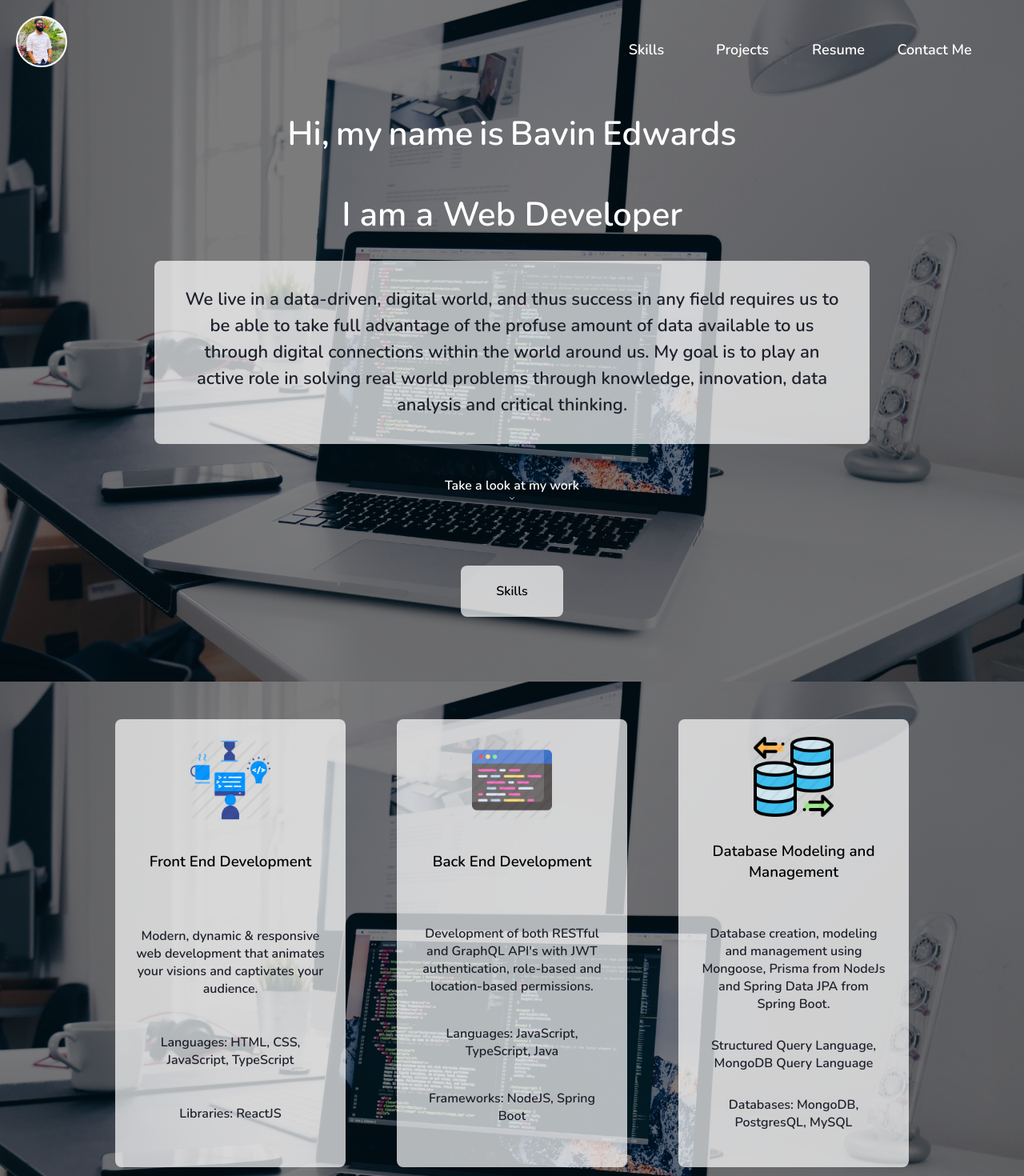
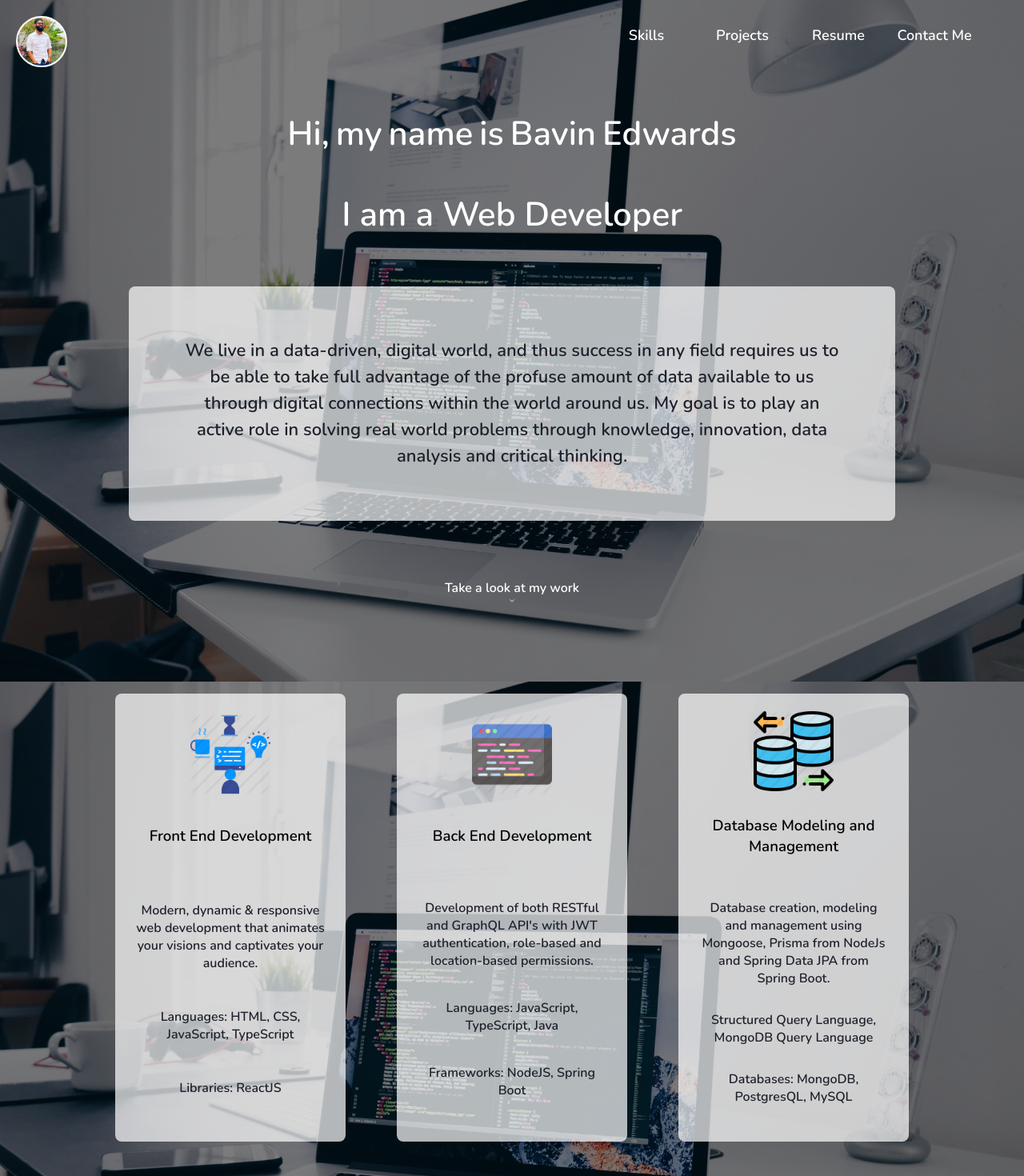
Before and after one commit to zerico007/profile, a React (Create React App) app: page / in a window 1280 px wide. Shown: the top 1470 px of the page at 80% size. Built offline with nearby package versions, Linux system fonts and the light colour scheme.

Commit message:
lots of stuff animate on scroll

```diff
--- a/package.json
+++ b/package.json
@@ -14,6 +14,7 @@
     "react-beforeunload": "^2.4.0",
     "react-dom": "^17.0.1",
     "react-feather": "^2.0.9",
+    "react-intersection-observer": "^8.32.0",
     "react-router": "^5.2.0",
     "react-router-dom": "^5.2.0",
     "react-scripts": "4.0.3",
--- a/src/components/App.js
+++ b/src/components/App.js
@@ -49,6 +49,8 @@ const HeaderDiv = styled.div`
 const Wrapper = styled.div`
   width: 100%;
   height: auto;
+  padding-bottom: 2rem;
+  min-height: 20rem;
 `;
 
 function Header({ head }) {
@@ -60,6 +62,10 @@ function App() {
   const [tablet, setTablet] = useState(false);
   const [orientation, setOrientation] = useState("landscape");
   const [route, setRoute] = useState("home");
+  const [showProjects, setShowProjects] = useState(false);
+  const [showSkills, setShowSkills] = useState(false);
+  const [showResume, setShowResume] = useState(false);
+  const [showContacts, setShowContacts] = useState(false);
 
   smoothscroll.polyfill();
 
@@ -118,6 +124,23 @@ function App() {
     });
   };
 
+  let options = {};
+
+  const createNewObserver = (setter) => {
+    return new IntersectionObserver((entries) => {
+      entries.forEach((entry) => {
+        if (entry.isIntersecting) {
+          setter(true);
+        }
+      });
+    }, options);
+  };
+
+  const projectsObserver = createNewObserver(setShowProjects);
+  const skillsObserver = createNewObserver(setShowSkills);
+  const resumeObserver = createNewObserver(setShowResume);
+  const contactsObserver = createNewObserver(setShowContacts);
+
   useEffect(() => {
     window.addEventListener("resize", checkIfMobileOrTablet);
     return () => window.removeEventListener("resize", checkIfMobileOrTablet);
@@ -134,7 +157,11 @@ function App() {
 
   useEffect(() => {
     isPortrait() ? setOrientation("portrait") : setOrientation("landscape");
-  }, []);
+    projectsObserver.observe(projects.current);
+    skillsObserver.observe(skills.current);
+    resumeObserver.observe(resume.current);
+    contactsObserver.observe(contacts.current);
+  });
 
   useEffect(() => {
     handleRouteScrolls();
@@ -142,7 +169,7 @@ function App() {
 
   return (
     <>
-      <ContainerDiv>
+      <ContainerDiv className="container">
         <Background />
         <NavBar
           mobile={mobile}
@@ -152,21 +179,20 @@ function App() {
         />
         <UpButton scrollToTopOfPage={scrollToTopOfPage} />
         <Home mobile={mobile} orientation={orientation} setRoute={setRoute} />
-        <Wrapper ref={skills}>
-          <Header head={"Skills"} />
-          <SkillsContainer mobile={mobile} />
+        <Wrapper ref={skills} style={{ height: mobile ? "1800px" : "800px" }}>
+          {showSkills && <SkillsContainer mobile={mobile} />}
         </Wrapper>
-        <Wrapper ref={projects}>
-          <Header head={"Projects"} />
-          <Projects mobile={mobile} />
+        <Wrapper
+          ref={projects}
+          style={{ height: mobile ? "2000px" : "2800px" }}
+        >
+          {showProjects && <Projects mobile={mobile} />}
         </Wrapper>
-        <Wrapper ref={resume}>
-          <Header head={"Resume"} />
-          <Resume mobile={mobile} />
+        <Wrapper ref={resume} style={{ height: mobile ? "700px" : "1400px" }}>
+          {showResume && <Resume mobile={mobile} />}
         </Wrapper>
-        <Wrapper ref={contacts}>
-          <Header head={"Contacts"} />
-          <Contacts mobile={mobile} />
+        <Wrapper ref={contacts} style={{ height: mobile ? "800px" : "500px" }}>
+          {showContacts && <Contacts mobile={mobile} />}
         </Wrapper>
         <footer
           style={{
--- a/src/components/Contacts.js
+++ b/src/components/Contacts.js
@@ -29,8 +29,8 @@ const ContactBox = styled.div`
 
 const ContactsContainer = styled.div`
   position: relative;
+  margin-top: 8rem;
   width: 100vw;
-  height: 60vh;
   display: flex;
   flex-direction: ${(props) => (props.mobileSite ? "column" : "row")};
   justify-content: ${(props) =>
--- a/src/components/Home.js
+++ b/src/components/Home.js
@@ -10,12 +10,13 @@ const ContainerDiv = styled.div`
   display: flex;
   flex-direction: column;
   align-items: center;
+  margin-bottom: 5rem;
 `;
 
 const AboutDiv = styled.div`
   position: relative;
   display: flex;
-  margin: 1rem 0;
+  margin: 3rem 0;
   justify-content: center;
   align-items: center;
   width: 70vw;
@@ -23,7 +24,7 @@ const AboutDiv = styled.div`
   height: auto;
   border: none;
   background: rgba(255, 255, 255, 0.7);
-  padding: 2rem;
+  padding: ${(props) => (props.mobileSite ? "3rem" : "4rem")};
   color: var(--main-black);
   line-height: 150%;
   font-weight: bold;
--- a/src/components/NavBar.js
+++ b/src/components/NavBar.js
@@ -52,16 +52,15 @@ const NavButtonsDiv = styled.div`
 
 const NavButton = styled.div`
   width: ${(props) => (props.mobileSite ? "100%" : "120px")};
-  height: ${(props) => (props.mobileSite ? "2rem" : "60px")};
+  height: auto;
   font-weight: bold;
   display: flex;
   align-items: center;
   justify-content: center;
   background: transparent;
   border: none;
-  border-radius: 6px;
   font-size: ${(props) => (props.mobileSite ? "24px" : "18px")};
-  color: ${(props) => (props.selected ? "#FF6495" : "white")};
+  color: white;
   transition: all 0.3s ease-in-out;
   cursor: pointer;
   &:hover {
@@ -74,7 +73,23 @@ const NavButton = styled.div`
   line-height: 1.5rem;
 `;
 
-const NavBar = ({ mobile, setRoute, route, tablet }) => {
+const BurgerButton = styled.button`
+  cursor: pointer;
+  font-size: 20px;
+  margin-top: 0.5rem;
+  height: 2rem;
+  width: 3rem;
+  background: none;
+  color: white;
+  border: none;
+  outline: none;
+  transition: all 0.3s ease-in-out;
+  &:hover {
+    transform: scale(1.2);
+  }
+`;
+
+const NavBar = ({ mobile, setRoute, route }) => {
   const [showNav, setShowNav] = useState(false);
   const [nav, setNav] = useState(false);
   const [scrolled, setScrolled] = useState(false);
@@ -143,36 +158,16 @@ const NavBar = ({ mobile, setRoute, route, tablet }) => {
         />
         {!mobile && (
           <NavButtonsDiv>
-            <NavButton
-              selected={route === "skills"}
-              onClick={() => setRoute("skills")}
-            >
-              {route === "skills" && <Check size={16} />}
-              Skills
-            </NavButton>
-            <NavButton
-              selected={route === "projects"}
-              onClick={() => setRoute("projects")}
-            >
-              {route === "projects" && <Check size={16} />}
-              Projects
-            </NavButton>
-            <NavButton
-              selected={route === "resume"}
-              onClick={() => setRoute("resume")}
-            >
-              {route === "resume" && <Check size={16} />} Resume
-            </NavButton>
-            <NavButton
-              selected={route === "contacts"}
-              onClick={() => setRoute("contacts")}
-            >
-              {route === "contacts" && <Check size={16} />} Contact Me
+            <NavButton onClick={() => setRoute("skills")}>Skills</NavButton>
+            <NavButton onClick={() => setRoute("projects")}>Projects</NavButton>
+            <NavButton onClick={() => setRoute("resume")}>Resume</NavButton>
+            <NavButton onClick={() => setRoute("contacts")}>
+              Contact Me
             </NavButton>
           </NavButtonsDiv>
         )}
         {mobile && (
-          <NavButton
+          <BurgerButton
             onClick={() => !isDisabled && handleMobileNavClick()}
             style={{ float: "right", marginRight: "0" }}
           >
@@ -181,7 +176,7 @@ const NavBar = ({ mobile, setRoute, route, tablet }) => {
             ) : (
               <i className="fas fa-bars fa-2x"></i>
             )}
-          </NavButton>
+          </BurgerButton>
         )}
       </NavDiv>
       {showNav && (
@@ -194,36 +189,30 @@ const NavBar = ({ mobile, setRoute, route, tablet }) => {
           <NavButton
             mobileSite={true}
             style={{ animation: "enterLeft 1s" }}
-            selected={route === "skills"}
             onClick={() => setRoute("skills")}
           >
-            {route === "skills" && <Check size={16} />}
             Skills
           </NavButton>
           <NavButton
             mobileSite={true}
-            selected={route === "projects"}
             onClick={() => setRoute("projects")}
             style={{ animation: "enterLeft 1.25s" }}
           >
-            {route === "projects" && <Check size={16} />}
             Projects
           </NavButton>
           <NavButton
             mobileSite={true}
-            selected={route === "resume"}
             onClick={() => setRoute("resume")}
             style={{ animation: "enterLeft 1.5s" }}
           >
-            {route === "resume" && <Check size={16} />} Resume
+            Resume
           </NavButton>
           <NavButton
             mobileSite={true}
-            selected={route === "contacts"}
             onClick={() => setRoute("contacts")}
             style={{ animation: "enterLeft 1.75s" }}
           >
-            {route === "contacts" && <Check size={16} />} Contact Me
+            Contact Me
           </NavButton>
         </div>
       )}
--- a/src/components/Projects.js
+++ b/src/components/Projects.js
@@ -13,7 +13,7 @@ const ProjectDiv = styled.div`
     "desc";
   grid-template-rows: 1fr 1fr;
   margin: 50px auto 0 auto;
-  width: 70vw;
+  width: ${(props) => (props.mobileSite ? "80vw" : "70vw")};
   max-width: 830px;
   height: ${(props) => (props.mobileSite ? "auto" : "600px")};
   border: none;
@@ -85,7 +85,7 @@ const Projects = ({ mobile }) => {
   const [sunnySide, setSunnySide] = useState(false);
 
   const imageStyle = {
-    width: "70vw",
+    width: "100%",
     maxWidth: "830px",
     cursor: "pointer",
     gridArea: "image",
--- a/src/components/Resume.js
+++ b/src/components/Resume.js
@@ -17,7 +17,8 @@ const ContainerDiv = styled.div`
 const ResumeDiv = styled.div`
   position: relative;
   margin: 0 auto;
-  width: 70vw;
+  width: ${(props) => (props.mobileSite ? "80vw" : "70vw")};
+  max-width: 830px;
   height: auto;
   border: none;
   padding: 10px;
@@ -65,7 +66,7 @@ const Resume = ({ mobile }) => {
       <DownloadButton mobileSite={mobile} onClick={downloadResume}>
         <Download size={16} style={{ marginRight: "4px" }} /> Download
       </DownloadButton>
-      <ResumeDiv>
+      <ResumeDiv mobileSite={mobile}>
         <img
           style={{ width: "100%" }}
           src={resumePic}
--- a/src/components/SkillSection.js
+++ b/src/components/SkillSection.js
@@ -10,7 +10,7 @@ const SkillDiv = styled.div`
   border-radius: 0.5rem;
   border: none;
   padding: 1rem;
-  margin: 4rem 2rem;
+  margin: 1rem 2rem;
   box-sizing: border-box;
   justify-content: space-around;
   align-items: center;
```
Also changed, not shown: 1 other file (tests, documents, lock files or other folders).
